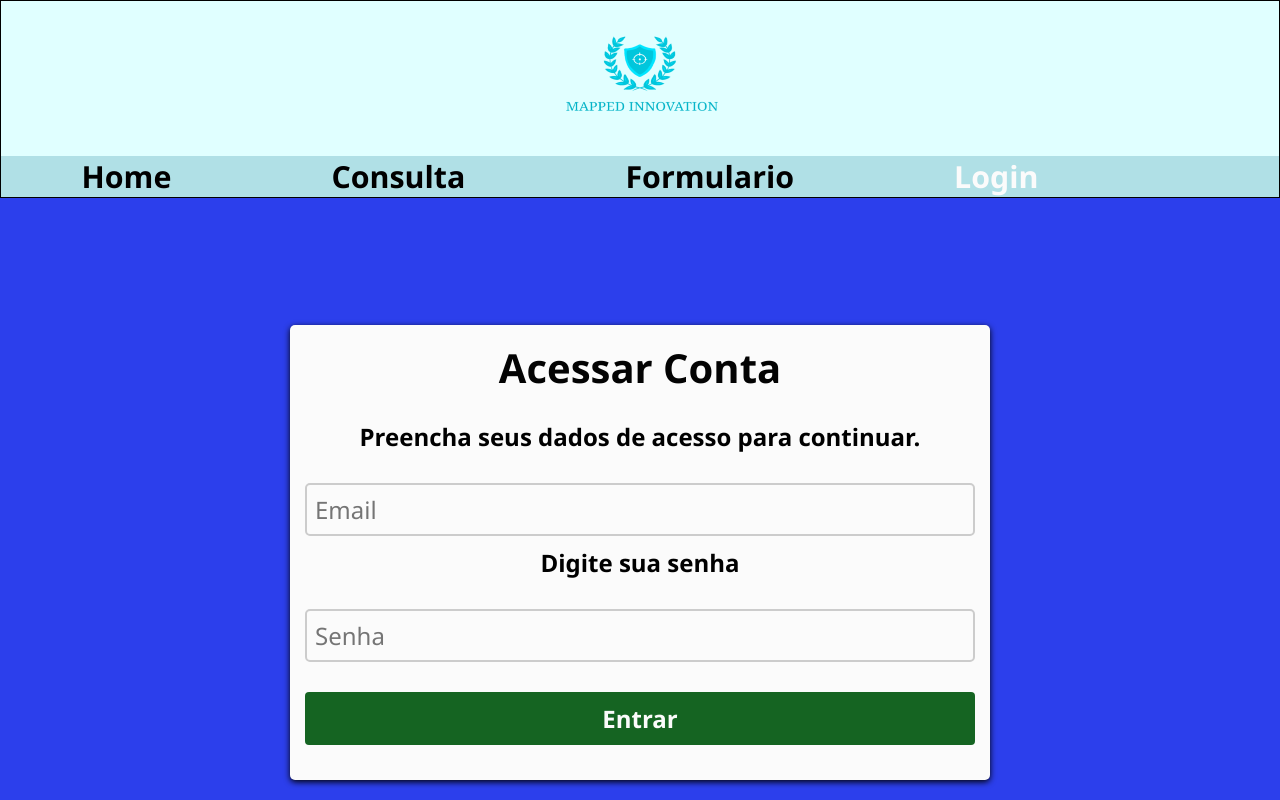
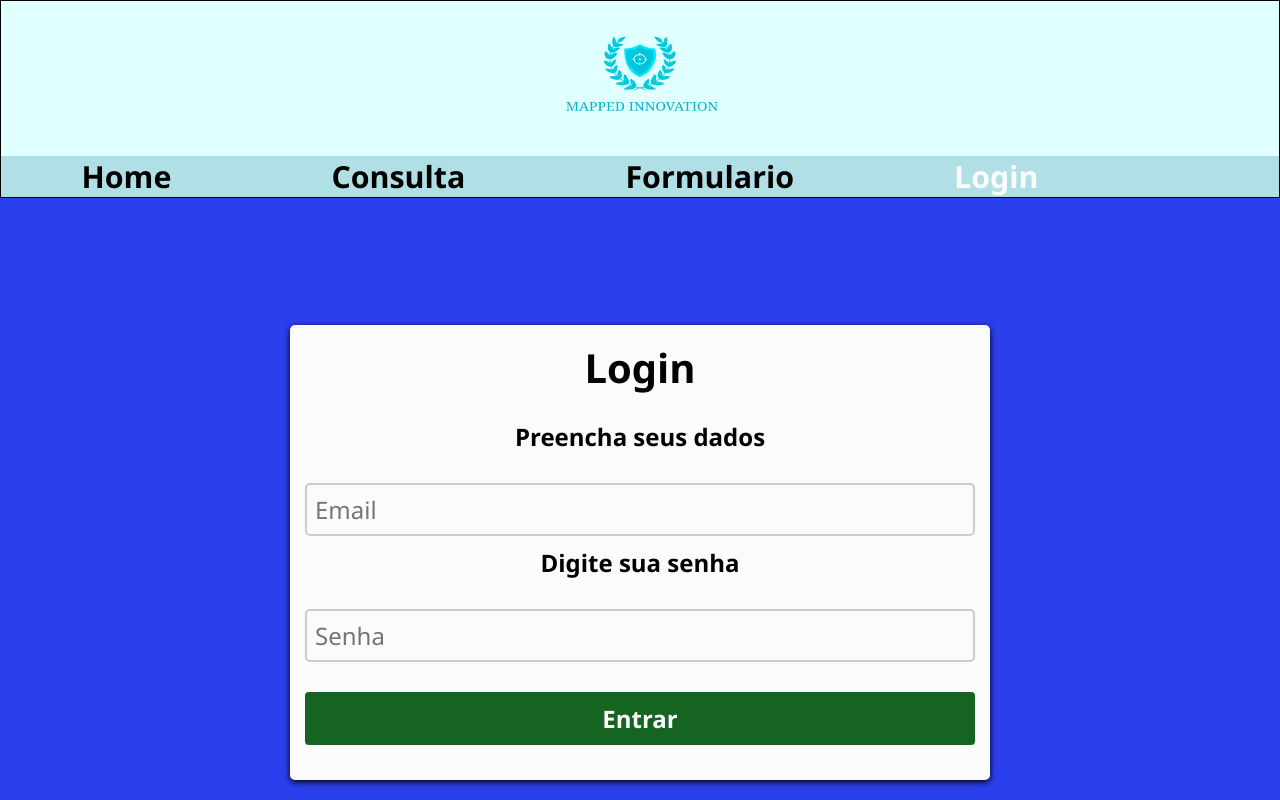
Before and after one commit to Miguel-Fr3/Gs_RWD, a Next.js app: page /login in a window 1280 px wide. Shown: the top 800 px of the page. Built offline with nearby package versions, Linux system fonts and the light colour scheme.

Commit message:
Criando pagina cadastro

```diff
--- a/src/app/login/page.jsx
+++ b/src/app/login/page.jsx
@@ -9,9 +9,9 @@ export default function Login() {
   <main className="login">
         <div className="form">
           <form className="formulario">
-            <h1>Acessar Conta</h1>
+            <h1>Login</h1>
             <div>
-              <label htmlFor="IdEmail">Preencha seus dados de acesso para continuar.</label>
+              <label htmlFor="IdEmail">Preencha seus dados</label>
               <input type="text" id="IdEmail" name='email' placeholder="Email" autoComplete="email"/>
             </div>
             <div>
```
Also changed, not shown: src/app/login/[cad]/page.jsx (added).
